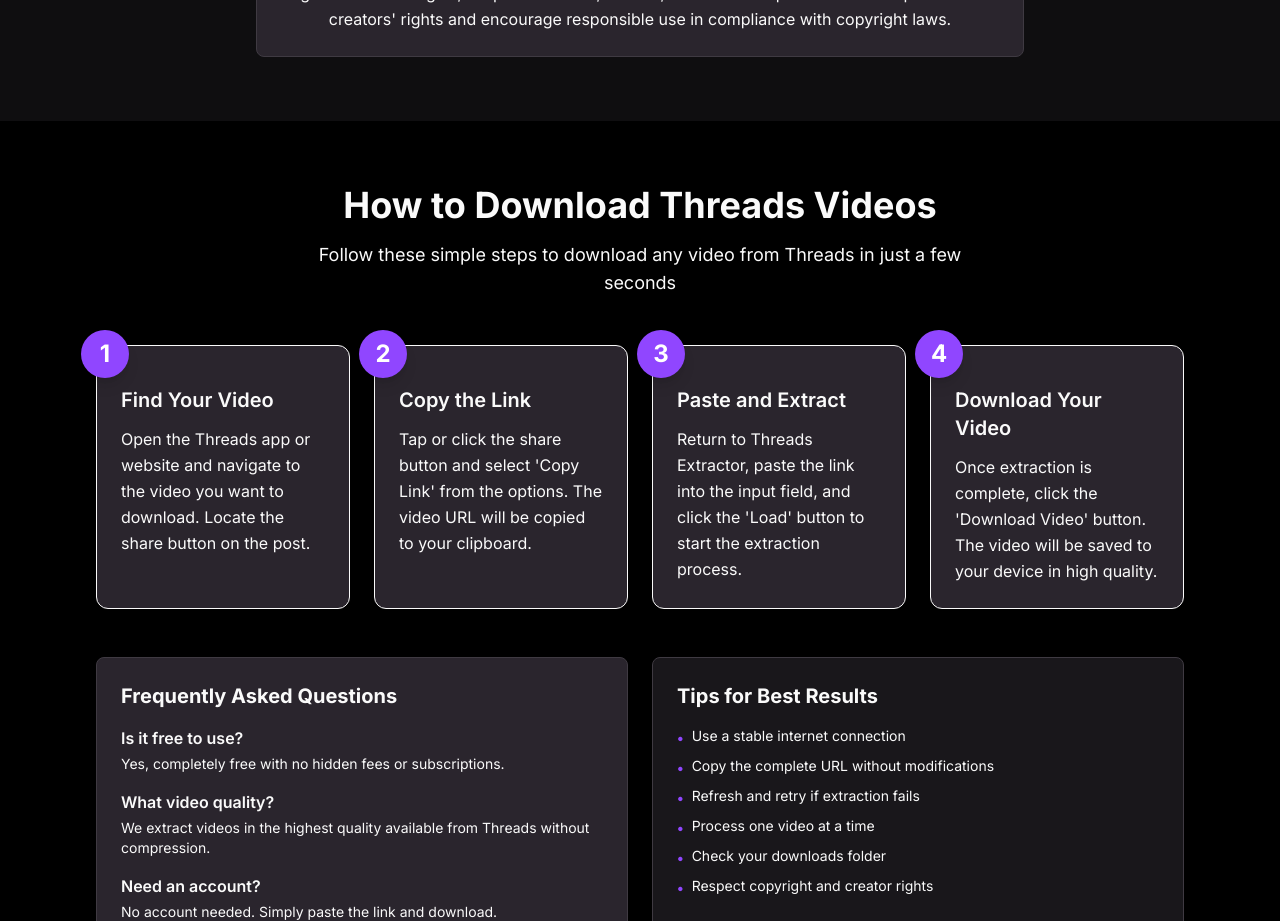
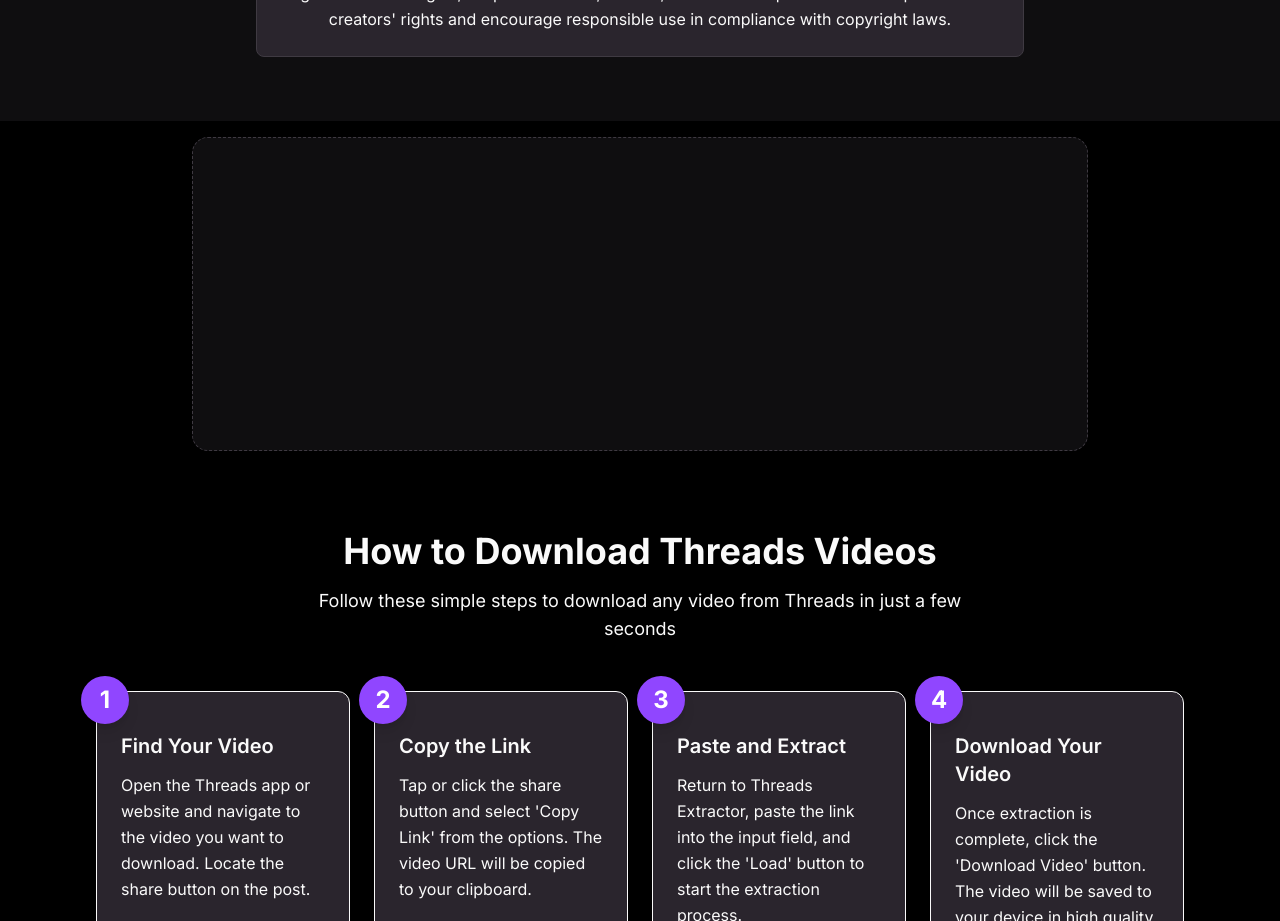
Before and after one commit to Hazel-Lin/threadextractor, a Next.js app: page / in a window 1280 px wide. Shown: the part 1140-2061 px from the top of the page. Built offline with nearby package versions, Linux system fonts and the light colour scheme; no server answers.

Commit message:
feat(ads): 配置化接入 AdSense 与 Google Analytics
- 将 AdSense client、广告位和 ads.txt 内容改为统一配置读取
- 在首页按已配置广告位渲染手动广告，并避免重复 push 空广告容器
- 在根布局注入 Google Analytics gtag 脚本

```diff
--- a/src/app/ads.txt/route.ts
+++ b/src/app/ads.txt/route.ts
@@ -1,7 +1,7 @@
+import { ADSENSE_ADS_TXT } from "@/config/adsense"
+
 export async function GET() {
-  const adsContent = 'google.com, pub-4541336405653119, DIRECT, f08c47fec0942fa0';
-
-  return new Response(adsContent, {
+  return new Response(ADSENSE_ADS_TXT, {
     status: 200,
     headers: {
       'Content-Type': 'text/plain; charset=utf-8',
--- a/src/app/layout.tsx
+++ b/src/app/layout.tsx
@@ -1,9 +1,12 @@
 import type { Metadata } from "next";
 import { Inter, JetBrains_Mono } from "next/font/google";
+import Script from "next/script";
 import "./globals.css";
 import { Navigation } from "@/components/navigation";
 import { Footer } from "@/components/footer";
 import { Analytics } from "@vercel/analytics/next"
+import { AdSenseProvider } from "@/providers/adsense-provider";
+import { ADSENSE_CLIENT_ID, ADSENSE_SCRIPT_SRC, adsenseConfig, hasAdSensePublisher } from "@/config/adsense";
 
 const inter = Inter({
   variable: "--font-inter",
@@ -70,24 +73,62 @@
 }: Readonly<{
   children: React.ReactNode;
 }>) {
+  const hasAdsense = hasAdSensePublisher()
+  const googleAnalyticsId = process.env.NEXT_PUBLIC_GOOGLE_ANALYTICS_ID?.trim()
+
   return (
     <html lang="zh-CN" suppressHydrationWarning>
       <head>
-        <meta name="google-adsense-account" content="ca-pub-4541336405653119" />
-        <script
-          async
-          src={'https://pagead2.googlesyndication.com/pagead/js/adsbygoogle.js?client=ca-pub-4541336405653119'}
-          crossOrigin="anonymous"
-        />
+        {hasAdsense && (
+          <meta name="google-adsense-account" content={ADSENSE_CLIENT_ID} />
+        )}
       </head>
       <body
         className={`${inter.variable} ${jetbrainsMono.variable} antialiased min-h-screen flex flex-col bg-background text-foreground`}
       >
-        <Navigation />
-        <main className="flex-1">
-          {children}
-        </main>
-        <Footer />
+        {googleAnalyticsId && (
+          <>
+            <Script
+              id="google-analytics"
+              async
+              strategy="afterInteractive"
+              src={`https://www.googletagmanager.com/gtag/js?id=${googleAnalyticsId}`}
+            />
+            <Script id="google-analytics-config" strategy="afterInteractive">
+              {`window.dataLayer = window.dataLayer || [];
+function gtag(){dataLayer.push(arguments);}
+window.gtag = gtag;
+gtag('js', new Date());
+gtag('config', '${googleAnalyticsId}');`}
+            </Script>
+          </>
+        )}
+        {hasAdsense && (
+          <>
+            <Script
+              id="google-adsense"
+              async
+              strategy="afterInteractive"
+              src={ADSENSE_SCRIPT_SRC}
+              crossOrigin="anonymous"
+            />
+            {adsenseConfig.settings.enableAutoAds && (
+              <Script id="google-adsense-auto-ads" strategy="afterInteractive">
+                {`(adsbygoogle = window.adsbygoogle || []).push({
+  google_ad_client: "${ADSENSE_CLIENT_ID}",
+  enable_page_level_ads: true
+});`}
+              </Script>
+            )}
+          </>
+        )}
+        <AdSenseProvider>
+          <Navigation />
+          <main className="flex-1">
+            {children}
+          </main>
+          <Footer />
+        </AdSenseProvider>
         <Analytics />
       </body>
     </html>
--- a/src/app/page.tsx
+++ b/src/app/page.tsx
@@ -1,19 +1,65 @@
 import ThreadsExtractor from "@/components/threads-extractor"
+import { ResponsiveAd } from "@/components/ads"
 import { AboutSection } from "@/components/sections/about-section"
 import { HowToSection } from "@/components/sections/how-to-section"
+import { adsenseConfig, hasManualAdSlot } from "@/config/adsense"
 
 export default function Home() {
+  const topBannerSlot = adsenseConfig.ads.homePage.topBanner
+  const afterExtractorSlot = adsenseConfig.ads.homePage.afterExtractor
+  const afterHelpSlot = adsenseConfig.ads.homePage.afterHelp
+
   return (
     <div className="flex flex-col bg-background transition-colors mt-16">
       <section id="home" className="flex-1 flex items-center justify-center bg-background">
         <ThreadsExtractor />
       </section>
 
+      {hasManualAdSlot(topBannerSlot) && (
+        <section className="px-4 py-6 sm:px-6 lg:px-8">
+          <div className="mx-auto max-w-6xl overflow-hidden rounded-2xl border border-border bg-card/60 px-3 py-4 shadow-sm">
+            <ResponsiveAd
+              slot={topBannerSlot}
+              className="mx-auto min-h-[90px]"
+              style={{ minHeight: "90px" }}
+              lazyLoad={adsenseConfig.settings.enableLazyLoad}
+            />
+          </div>
+        </section>
+      )}
+
       <AboutSection />
+
+      {hasManualAdSlot(afterExtractorSlot) && (
+        <section className="px-4 py-4 sm:px-6 lg:px-8">
+          <div className="mx-auto max-w-4xl rounded-2xl border border-dashed border-border bg-muted/30 px-3 py-4">
+            <ResponsiveAd
+              slot={afterExtractorSlot}
+              format="rectangle"
+              className="mx-auto min-h-[280px]"
+              style={{ minHeight: "280px" }}
+              lazyLoad={adsenseConfig.settings.enableLazyLoad}
+            />
+          </div>
+        </section>
+      )}
 
       <section id="help">
         <HowToSection />
       </section>
+
+      {hasManualAdSlot(afterHelpSlot) && (
+        <section className="px-4 pb-10 pt-4 sm:px-6 lg:px-8">
+          <div className="mx-auto max-w-6xl overflow-hidden rounded-2xl border border-border bg-card/60 px-3 py-4 shadow-sm">
+            <ResponsiveAd
+              slot={afterHelpSlot}
+              className="mx-auto min-h-[90px]"
+              style={{ minHeight: "90px" }}
+              lazyLoad={adsenseConfig.settings.enableLazyLoad}
+            />
+          </div>
+        </section>
+      )}
     </div>
   )
 }
--- a/src/components/ads/responsive-ad.tsx
+++ b/src/components/ads/responsive-ad.tsx
@@ -19,6 +19,7 @@
   lazyLoad = true
 }: ResponsiveAdProps) {
   const adRef = useRef<HTMLDivElement>(null)
+  const insRef = useRef<HTMLModElement | null>(null)
   const [shouldLoad, setShouldLoad] = useState(!lazyLoad)
 
   useEffect(() => {
@@ -47,26 +48,38 @@
   }, [lazyLoad])
 
   useEffect(() => {
-    if (shouldLoad) {
+    if (!shouldLoad || !slot || !insRef.current) {
+      return
+    }
+
+    if (insRef.current.dataset.adsbygoogleStatus === "done") {
+      return
+    }
+
     try {
       const adsbygoogle = window.adsbygoogle || []
       adsbygoogle.push({})
     } catch (error) {
       console.error("Responsive Ad loading error:", error)
     }
+  }, [shouldLoad, slot])
+
+  if (!slot) {
+    return null
   }
-  }, [shouldLoad])
 
   return (
     <div ref={adRef} className={`responsive-ad-container ${className}`}>
       {shouldLoad && (
         <ins
+          ref={insRef}
           className="adsbygoogle"
           style={{ display: "block", ...style }}
           data-ad-client={adsenseConfig.publisherId}
           data-ad-slot={slot}
           data-ad-format={format}
           data-full-width-responsive="true"
+          data-adtest={adsenseConfig.settings.testMode ? "on" : undefined}
         />
       )}
     </div>
--- a/src/config/adsense.ts
+++ b/src/config/adsense.ts
@@ -1,22 +1,43 @@
+const DEFAULT_PUBLISHER_ID = "ca-pub-4541336405653119"
+const ADSENSE_HOST = "https://pagead2.googlesyndication.com/pagead/js/adsbygoogle.js"
+const ADS_TXT_DIRECT_SELLER_ID = "f08c47fec0942fa0"
+
+function readEnv(value: string | undefined): string | undefined {
+  const trimmed = value?.trim()
+  return trimmed ? trimmed : undefined
+}
+
+function toPubId(clientId: string): string {
+  return clientId.replace(/^ca-/, "")
+}
+
+const publisherId = readEnv(process.env.NEXT_PUBLIC_GOOGLE_ADSENSE_CLIENT_ID) ?? DEFAULT_PUBLISHER_ID
+
 export const adsenseConfig = {
-  publisherId: "ca-pub-4541336405653119",
+  publisherId,
   ads: {
     homePage: {
-      afterExtractor: "1234567890", // 替换为您的实际广告位 ID
-      afterHelp: "2345678901", // 替换为您的实际广告位 ID
-      topBanner: "3456789012", // 页面顶部横幅广告
-      bottomBanner: "4567890123", // 页面底部横幅广告
+      topBanner: readEnv(process.env.NEXT_PUBLIC_GOOGLE_ADSENSE_SLOT_TOP),
+      afterExtractor: readEnv(process.env.NEXT_PUBLIC_GOOGLE_ADSENSE_SLOT_MIDDLE),
+      afterHelp: readEnv(process.env.NEXT_PUBLIC_GOOGLE_ADSENSE_SLOT_BOTTOM),
     },
-    sidebar: "5678901234", // 侧边栏广告位
-    footer: "6789012345", // 页脚广告位
-    inArticle: "7890123456", // 文章内嵌广告
-    popup: "8901234567", // 弹窗广告（谨慎使用）
   },
   settings: {
-    enableLazyLoad: true, // 启用延迟加载
-    enableAutoAds: false, // 是否启用自动广告
-    testMode: false, // 测试模式
-  }
+    enableLazyLoad: readEnv(process.env.NEXT_PUBLIC_GOOGLE_ADSENSE_LAZY_LOAD) !== "false",
+    enableAutoAds: readEnv(process.env.NEXT_PUBLIC_GOOGLE_ADSENSE_AUTO_ADS) !== "false",
+    testMode: process.env.NODE_ENV !== "production" || readEnv(process.env.NEXT_PUBLIC_GOOGLE_ADSENSE_TEST_MODE) === "true",
+  },
+} as const
+
+export const ADSENSE_CLIENT_ID = adsenseConfig.publisherId
+export const ADSENSE_PUB_ID = toPubId(adsenseConfig.publisherId)
+export const ADSENSE_SCRIPT_SRC = `${ADSENSE_HOST}?client=${adsenseConfig.publisherId}`
+export const ADSENSE_ADS_TXT = `google.com, ${ADSENSE_PUB_ID}, DIRECT, ${ADS_TXT_DIRECT_SELLER_ID}`
+
+export function hasAdSensePublisher() {
+  return Boolean(adsenseConfig.publisherId)
 }
 
-export const ADSENSE_CLIENT_ID = adsenseConfig.publisherId
+export function hasManualAdSlot(slot?: string): slot is string {
+  return Boolean(slot)
+}
```
Also changed, not shown: 1 other file (tests, documents, lock files or other folders). Lines whose indentation alone changed are shown as unchanged.
